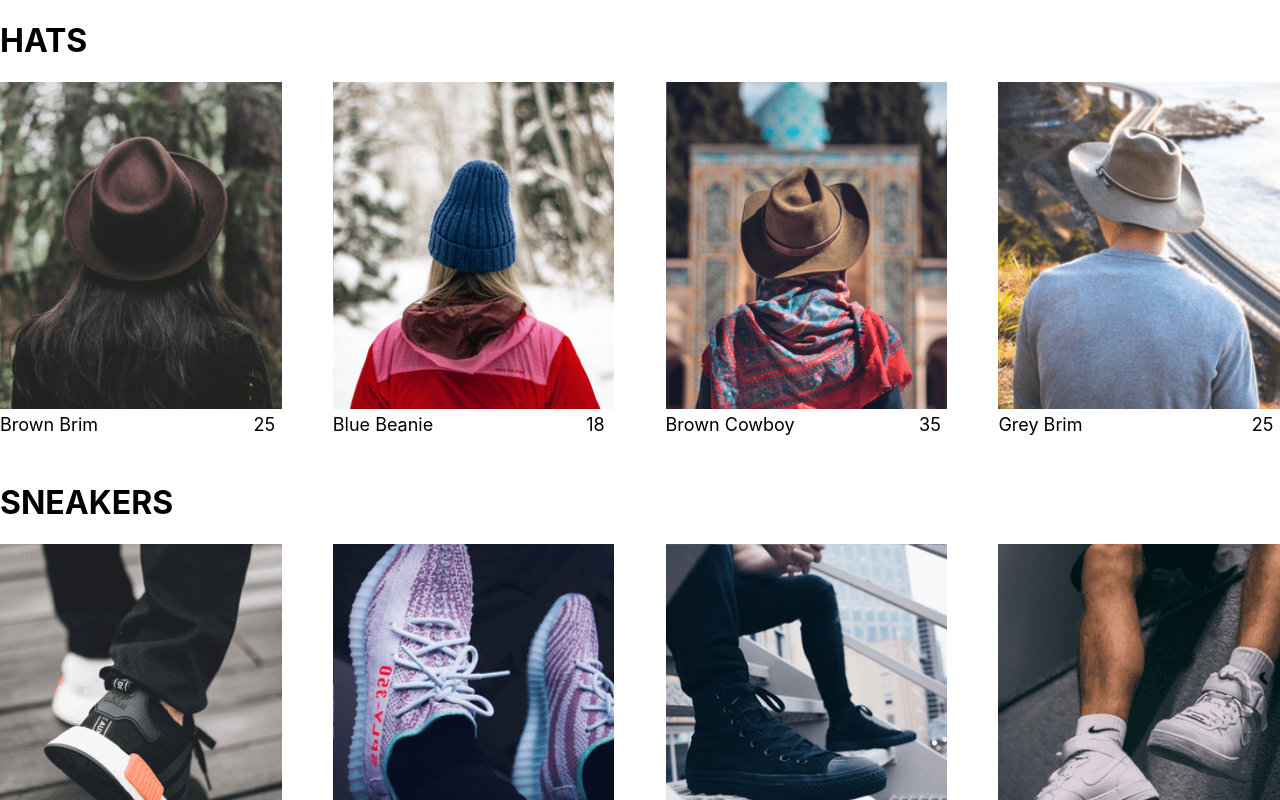
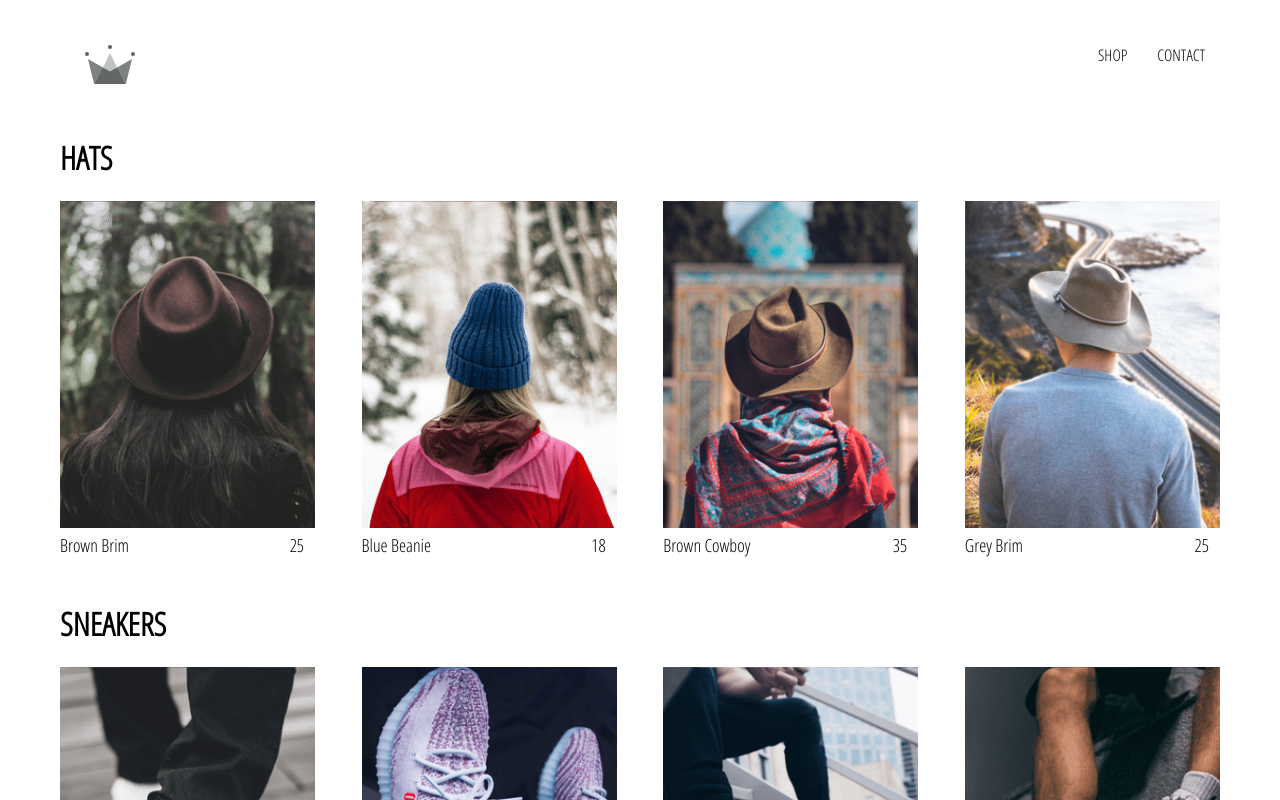
Before and after one commit to DBuc/crwn-clothing, a React (Create React App) app: page /shop in a window 1280 px wide. Shown: the top 800 px of the page. Built offline with nearby package versions, Linux system fonts and the light colour scheme.

Commit message:
adding header comonent and links to home ...

```diff
--- a/src/App.css
+++ b/src/App.css
@@ -2,3 +2,8 @@
     font-family: 'Open Sans Condensed';
     padding: 20px 60px;
 }
+
+a {
+    text-decoration: none;
+    color: black;
+}
--- a/src/App.js
+++ b/src/App.js
@@ -2,25 +2,15 @@
 import HomePage from './pages/homepage/homepage.component';
 import { Switch, Route } from 'react-router-dom';
 import ShopPage from './pages/shop/shop.component';
+import Header from './components/header/header.component';
 
-/*const HomePage = (props) => {
-  console.log("HomePage props=", props)
-  return (<div><h1>HOME PAGE</h1></div>)
-};
+import './App.css';
 
-const TopicsList = (props) => {
-  console.log("TopicsList props=", props)
-  return (<div><h1>HATS PAGE</h1></div>);
-};
-const TopicDetail = (props) => {
-  console.log("TopicDetail props=", props)
-  return (<div><h1>TOPIC DETAIL PAGE</h1></div>)
-};
-*/
 
 function App() {
   return (
     <div>
+      <Header />
       <Switch>
         <Route exact path='/' component={HomePage} />
         <Route path='/shop' component={ShopPage} />
--- /dev/null
+++ b/src/components/header/header.component.jsx
@@ -0,0 +1,20 @@
+import React from "react";
+import { Link  } from "react-router-dom";
+
+import { ReactComponent as Logo } from '../../assets/crown.svg';
+
+import './header.styles.scss';
+
+const Header = () => (
+    <div className='header'>
+      <Link className='logo-container' to='/'>
+        <Logo className='logo' />
+      </Link>
+      <div className='options'>
+        <Link className='option' to='/shop'>SHOP</Link>
+        <Link className='option' to='/shop'>CONTACT</Link>
+      </div>
+    </div>
+)
+
+export default Header;
--- /dev/null
+++ b/src/components/header/header.styles.scss
@@ -0,0 +1,25 @@
+.header {
+  height: 70px;
+  width: 100%;
+  display: flex;
+  justify-content: space-between;
+  margin-bottom: 25px;
+
+  .logo-container {
+    height: 100%;
+    width: 70px;
+    padding: 25px;
+  }
+
+  .options {
+    width: 50%;
+    height: 100%;
+    display: flex;
+    align-items: center;
+    justify-content: flex-end;
+
+    .option {
+      padding: 10px 15px;
+    }
+  }
+}
```
Also changed, not shown: src/assets/crown.svg (added).
